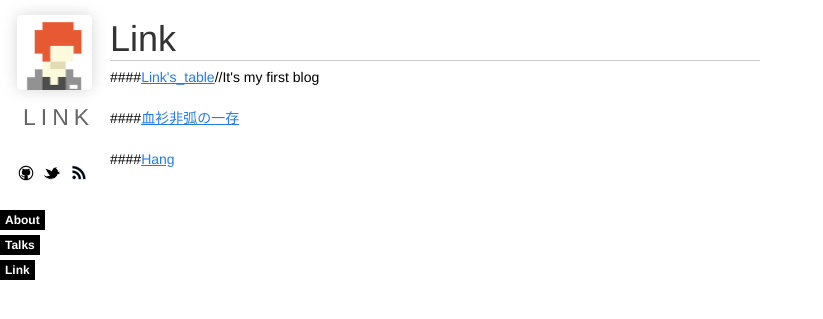
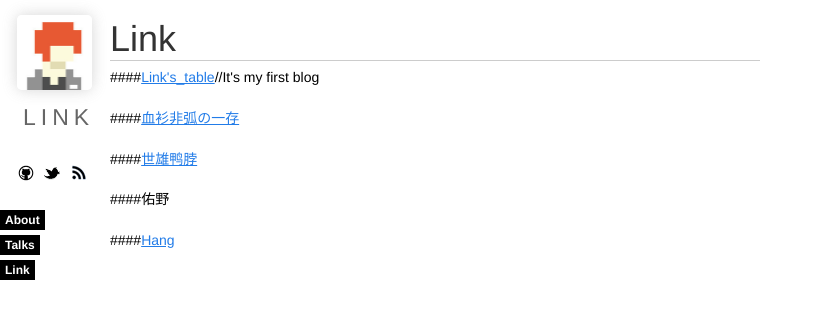
Before and after one commit to aioplkj/aioplkj.github.com, a Jekyll site: the page built from link.html, in a window 1280 px wide. Shown: the top 319 px of the page, without its empty margins (0-823 px from the left). Built offline with Jekyll 4.4.1, drawn with Linux system fonts in a browser that asks for light colours; nearby versions of some CDN libraries; Markdown is read by kramdown in place of the engine named in the settings; comment, search, counter and statistics services are not loaded.

Commit message:
add new links

```diff
--- a/link.html
+++ b/link.html
@@ -12,6 +12,10 @@ title: "Link"
 
 	<p>####<a href="http://www.kelu.us">血衫非弧の一存</a></p>
 
+	<p>####<a href="http://lelelelele.wpoak.com">世雄鸭脖</a></p>
+
+	<p>####<a href="http://inktide.com"></a>佑野</p>
+
 	<p>####<a href="http://teidihen.com">Hang</a></p>
 
 
```
